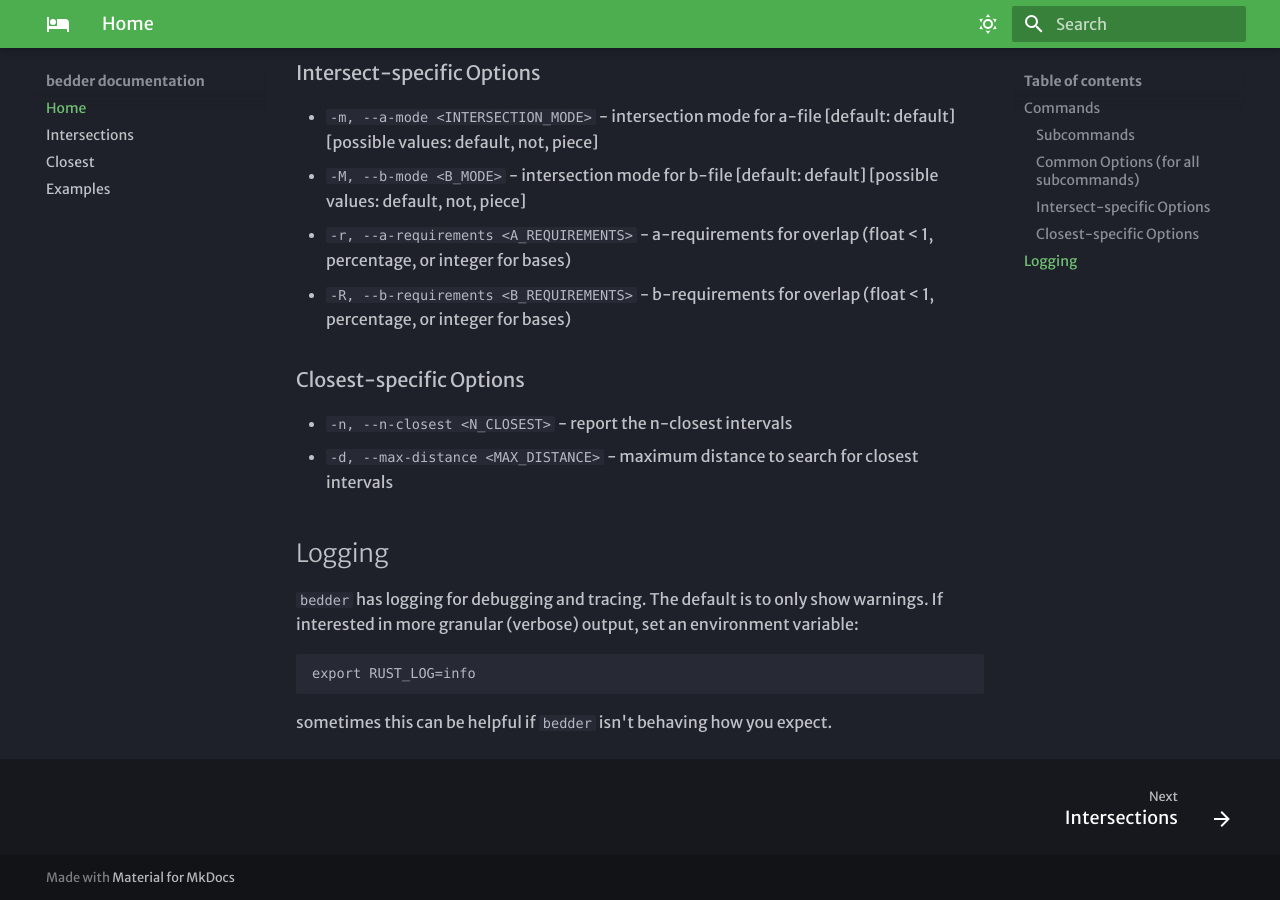
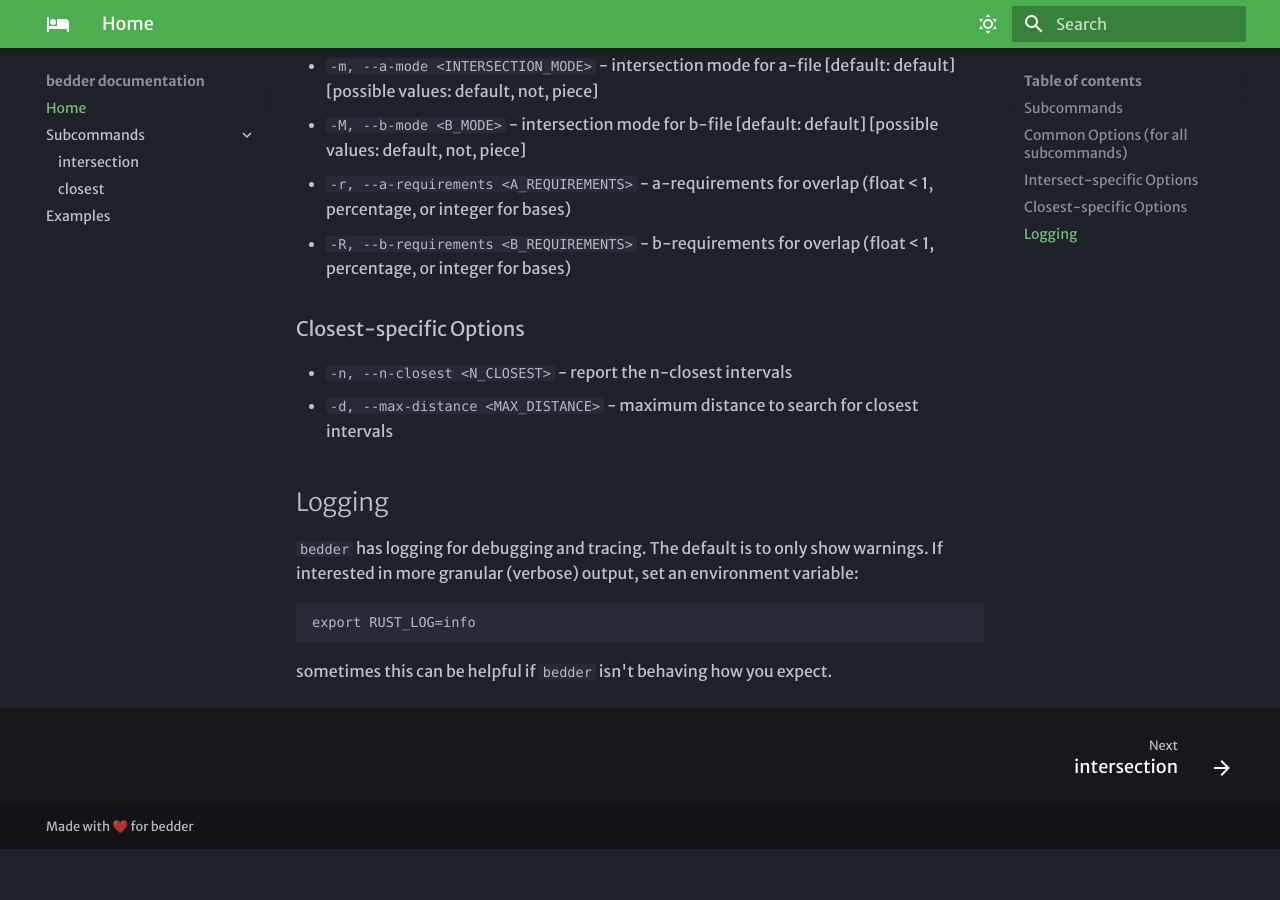
Before and after one commit to brentp/bedder-docs, an MkDocs documentation site: the page built from docs/index.md, in a window 1280 px wide and 900 px high, scrolled down 1285 px. Built offline with MkDocs 1.6.1 and Material for MkDocs 9.7.7, drawn with Linux system fonts in a browser that asks for light colours; some web fonts are replaced; after the commit the page ends 2134 px from its top, so only the background shows below that.

Commit message:
better subcommands sidebar

```diff
--- a/docs/index.md
+++ b/docs/index.md
@@ -1,6 +1,4 @@
 # Bedder - simple, flexible intersections
-
-## Commands
 
 `bedder` is organized into subcommands for easier usage:
 
--- a/mkdocs.yml
+++ b/mkdocs.yml
@@ -1,10 +1,12 @@
 site_name: bedder documentation
 site_url: https://brentp.github.io/bedder-docs/
+copyright: Made with ❤️ for bedder
 theme:
   # logo: assets/bedder.png
   # favicon: assets/bedder-fav.ico
   features:
     - navigation.footer
+    - navigation.expand
   icon:
     logo: material/bed
   font:
@@ -27,6 +29,9 @@ theme:
         name: Light mode
       primary: blue
       accent: deep orange
+
+extra:
+  generator: false
 
 extra_css:
   - stylesheets/extra.css
@@ -57,6 +62,7 @@ markdown_extensions:
 
 nav:
   - Home: index.md
-  - Intersections: intersections.md
-  - Closest: closest.md
+  - Subcommands:
+      - intersection: subcommands/intersection.md
+      - closest: subcommands/closest.md
   - Examples: example.md
```
Also changed, not shown: docs/subcommands/closest.md (renamed from docs/closest.md), docs/subcommands/intersection.md (renamed from docs/intersections.md).
